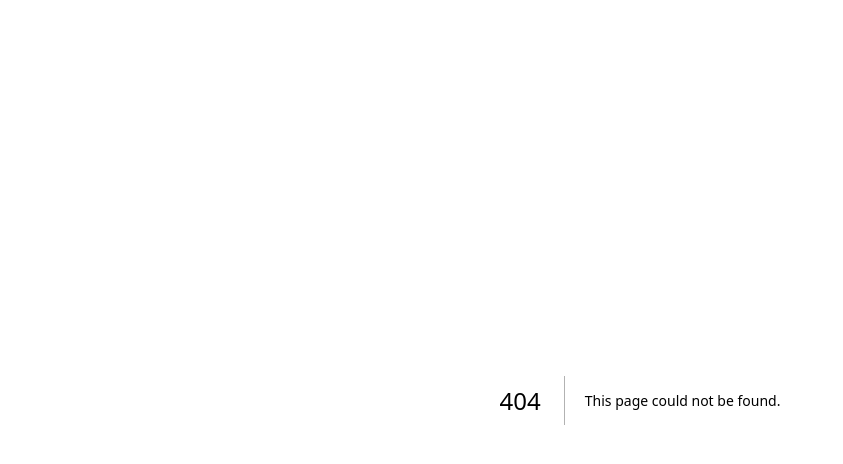
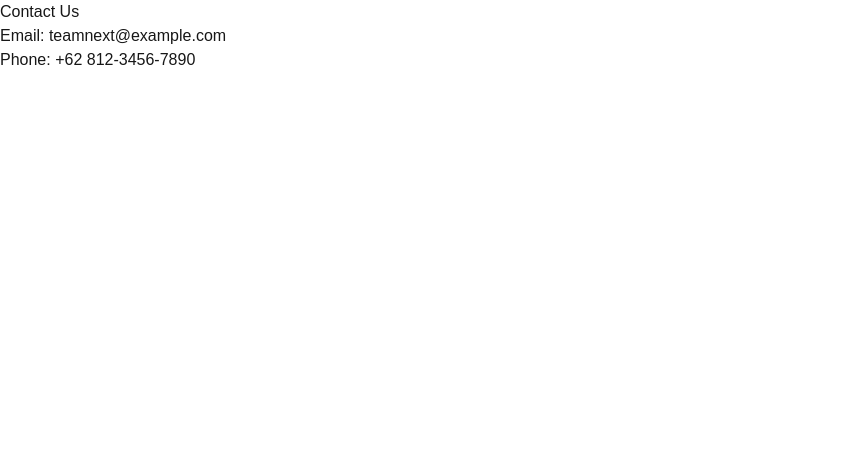
Before and after one commit to andhikaguntur/BElajar-collab, a Next.js app: page /contact in a window 1280 px wide. Before the commit this address had no page. Shown: the top 464 px of the page, without its empty margins (0-843 px from the left). Built offline with nearby package versions, Linux system fonts and the light colour scheme.

Commit message:
add contact page

```diff
--- /dev/null
+++ b/src/app/contact/page.tsx
@@ -0,0 +1,14 @@
+
+
+//import Navbar from "../../components/Navbar";
+
+export default function Contact() {
+  return (
+    <main>
+      {/* <Navbar /> */}
+      <h1>Contact Us</h1>
+      <p>Email: teamnext@example.com</p>
+      <p>Phone: +62 812-3456-7890</p>
+    </main>
+  );
+}
```
